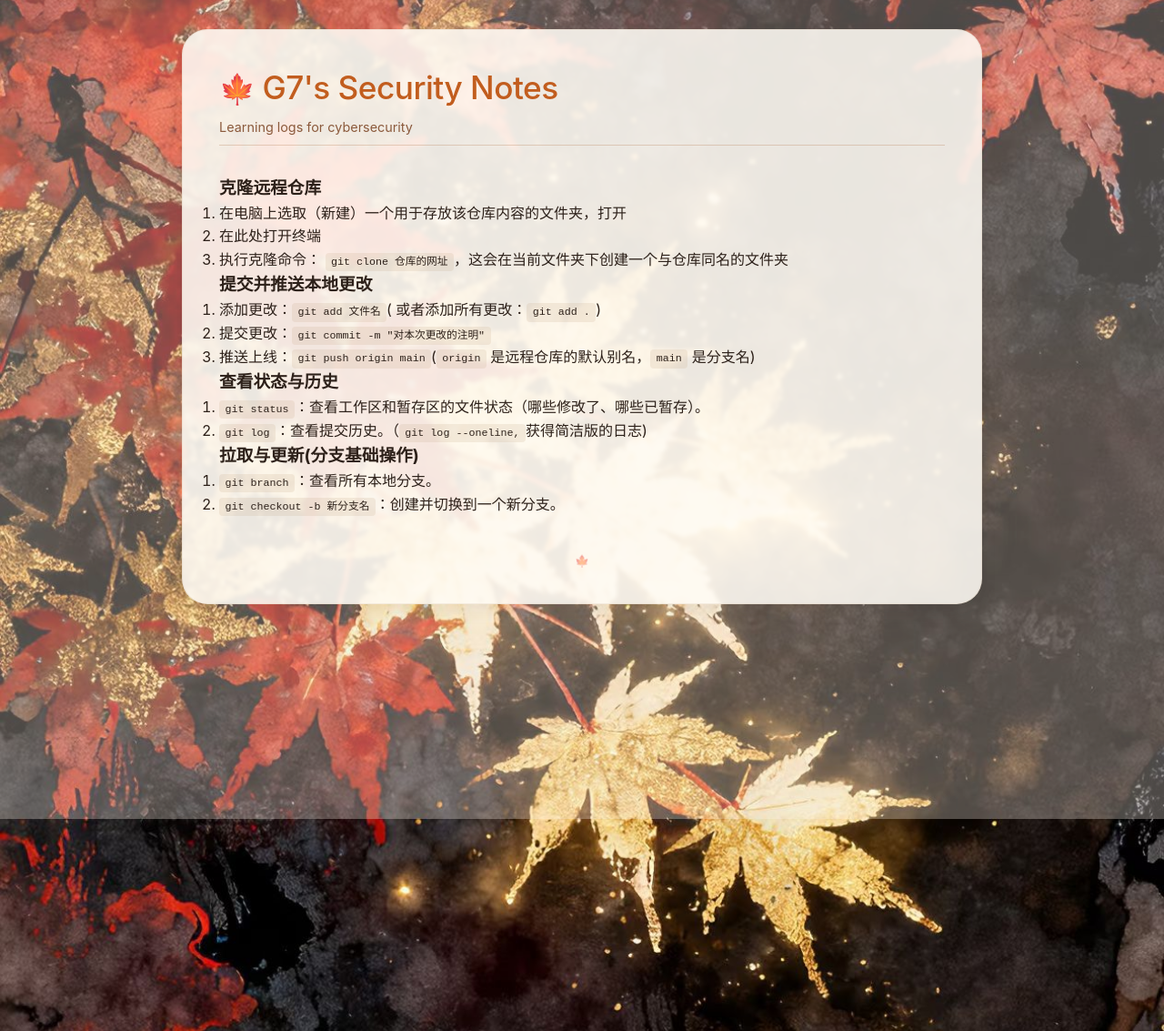
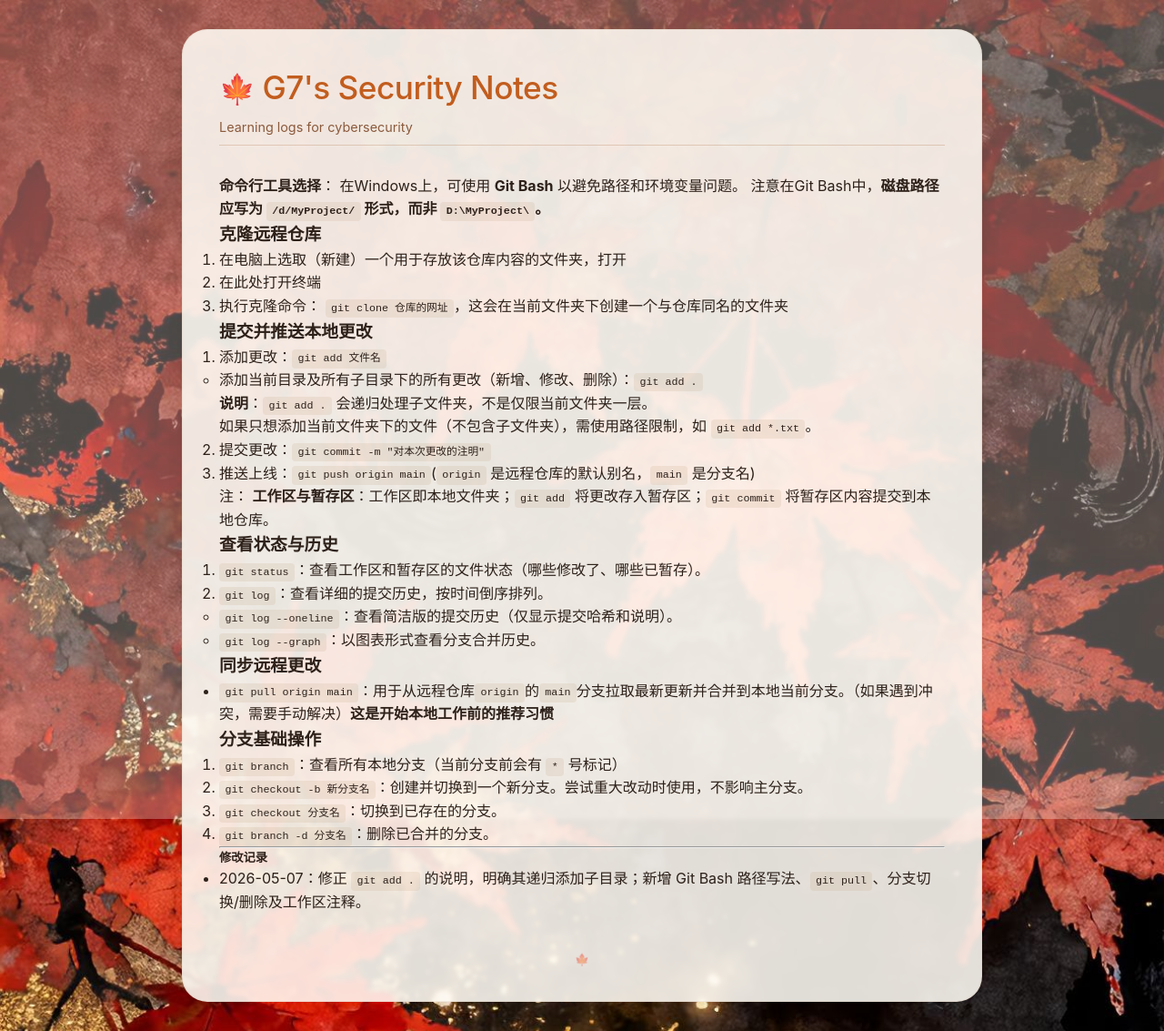
Before and after one commit to GU-007/GU-007.github.io, a Jekyll site: the page built from _posts/2026-04-30-git-instructions.md, in a window 1280 px wide. Shown: the whole page at 91% size. Built offline with Jekyll 4.4.1, drawn with Linux system fonts in a browser that asks for light colours; our own code applies the rules of GitHub Pages for plain Markdown files.

Commit message:
完善Git指令汇总：补充Git Bash说明、git add .递归行为、git pull、分支切换与删除

```diff
--- a/_posts/2026-04-30-git-instructions.md
+++ b/_posts/2026-04-30-git-instructions.md
@@ -4,6 +4,9 @@ date: 2026-04-30
 tags: ["Git"]
 categories: ["工具备忘"]
 ---
+**命令行工具选择**：
+在Windows上，可使用 **Git Bash** 以避免路径和环境变量问题。
+注意在Git Bash中，**磁盘路径应写为 `/d/MyProject/` 形式，而非 `D:\MyProject\`。**
 
 ### 克隆远程仓库
 1. 在电脑上选取（新建）一个用于存放该仓库内容的文件夹，打开
@@ -11,16 +14,32 @@ categories: ["工具备忘"]
 3. 执行克隆命令： `git clone 仓库的网址`，这会在当前文件夹下创建一个与仓库同名的文件夹
 
 ### 提交并推送本地更改
-1. 添加更改：`git add 文件名`( 或者添加所有更改：`git add .`)
+1. 添加更改：`git add 文件名`
+   - 添加当前目录及所有子目录下的所有更改（新增、修改、删除）：`git add .`
+     > **说明**：`git add .` 会递归处理子文件夹，不是仅限当前文件夹一层。
+     > 如果只想添加当前文件夹下的文件（不包含子文件夹），需使用路径限制，如 `git add *.txt`。
 2. 提交更改：`git commit -m "对本次更改的注明"`
 3. 推送上线：`git push origin main`(`origin` 是远程仓库的默认别名，`main` 是分支名)
+
+注：
+**工作区与暂存区**：工作区即本地文件夹；`git add` 将更改存入暂存区；`git commit` 将暂存区内容提交到本地仓库。
 
 ### 查看状态与历史
 
 1. `git status`：查看工作区和暂存区的文件状态（哪些修改了、哪些已暂存）。
-2. `git log`：查看提交历史。（`git log --oneline,`获得简洁版的日志)
+2. `git log`：查看详细的提交历史，按时间倒序排列。
+	- `git log --oneline`：查看简洁版的提交历史（仅显示提交哈希和说明）。
+    - `git log --graph`：以图表形式查看分支合并历史。
 
+### 同步远程更改
+- `git pull origin main`：用于从远程仓库`origin`的`main`分支拉取最新更新并合并到本地当前分支。（如果遇到冲突，需要手动解决）**这是开始本地工作前的推荐习惯**
 
-### 拉取与更新(分支基础操作)
-1. `git branch`：查看所有本地分支。
-2. `git checkout -b 新分支名`：创建并切换到一个新分支。
+### 分支基础操作
+1.  `git branch`：查看所有本地分支（当前分支前会有 `*` 号标记）
+2.  `git checkout -b 新分支名`：创建并切换到一个新分支。尝试重大改动时使用，不影响主分支。
+3.  `git checkout 分支名`：切换到已存在的分支。
+4.  `git branch -d 分支名`：删除已合并的分支。
+
+---
+##### 修改记录
+- 2026-05-07：修正 `git add .` 的说明，明确其递归添加子目录；新增 Git Bash 路径写法、`git pull`、分支切换/删除及工作区注释。
```
